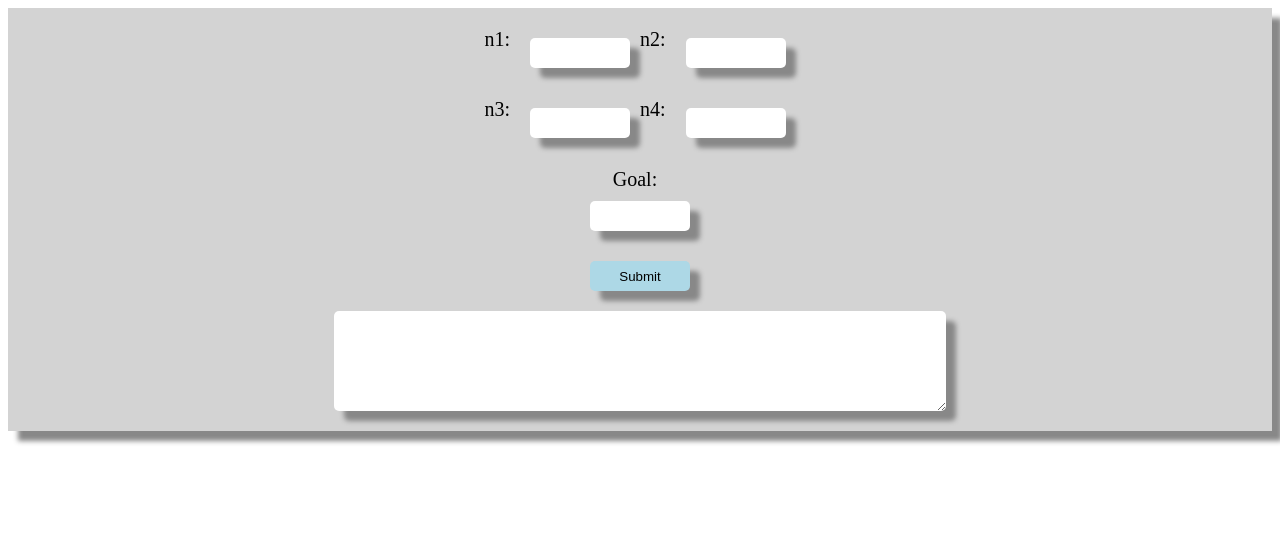
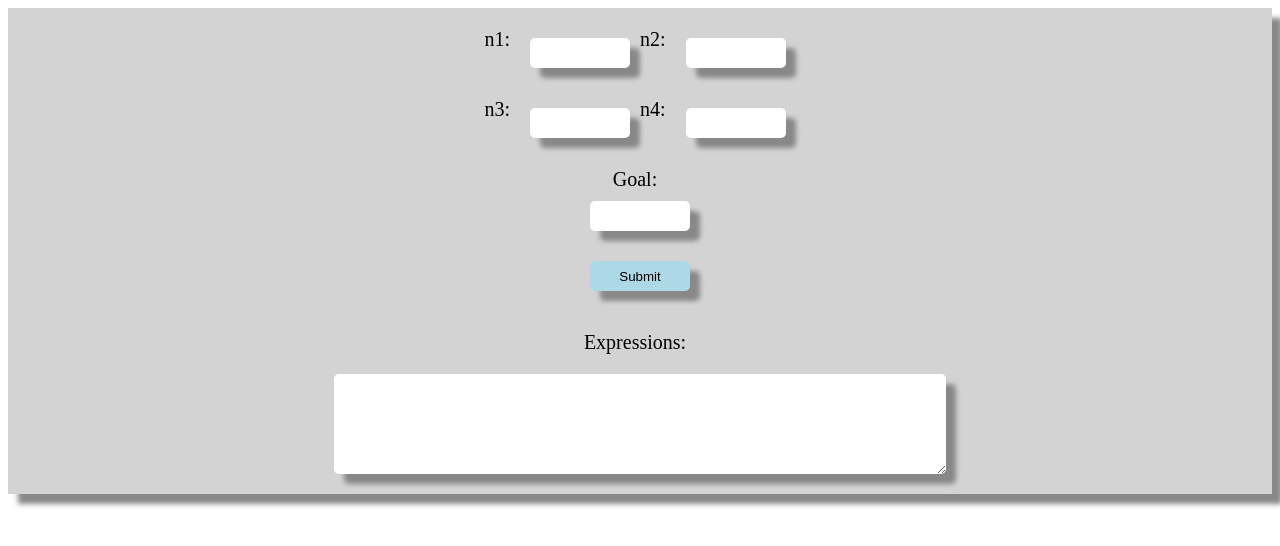
Before and after one commit to dwunderl/eqp_app, a Flask app: page / in a window 1280 px wide. Shown: the top 546 px of the page. Run offline with Flask 2, Linux system fonts and the light colour scheme.

Commit message:
Improved labels and spacing in html

```diff
--- a/templates/index6.html
+++ b/templates/index6.html
@@ -72,8 +72,15 @@
       </div>
       <div class="label">Goal:</div>
       <input id="input5" class="input" type="text" name="input5" value="{{ input5 }}" />
+
+      <div class="row">
       <button type="submit" class="submit-button">Submit</button>
+      </div>
 
+      <div class="row">
+      </div>
+
+      <div class="label">Expressions:</div>
       <textarea id="output_area" class="output" name="output_area">{{ output_area }}</textarea>
 
     </div>
```
